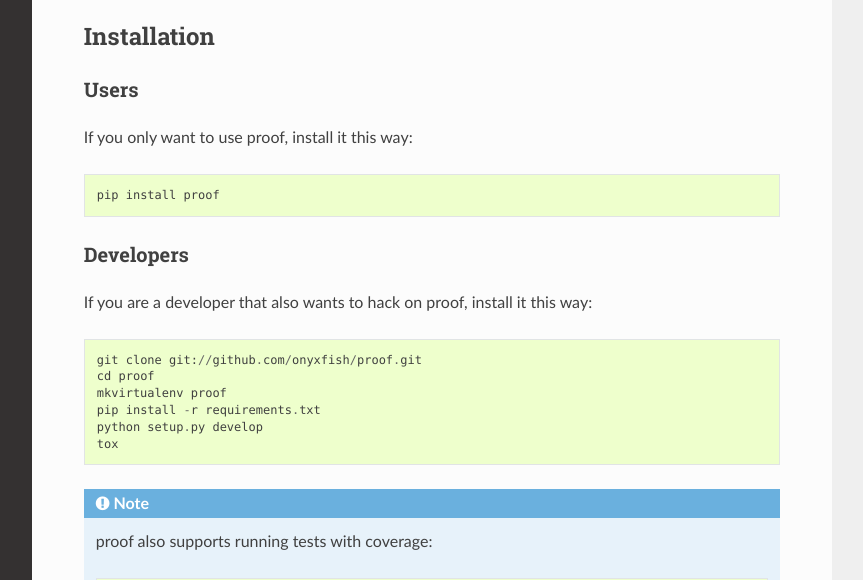
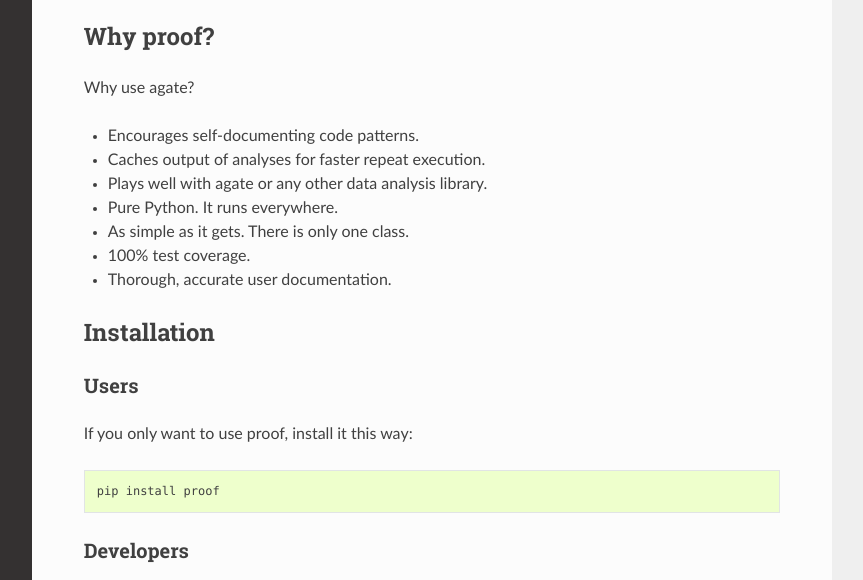
Before and after one commit to wireservice/proof, a Sphinx documentation site: the page built from docs/index.rst, in a window 1280 px wide and 900 px high, cut to the strip 320-900 px from the top of the window. Shown: the whole strip, without its empty margins (268-1131 px from the left). Built offline with Sphinx 7.4.7 and the Read the Docs theme 2.0.0, drawn with Linux system fonts in a browser that asks for light colours.

Commit message:
Add a 'why proof?' section.

```diff
--- a/docs/index.rst
+++ b/docs/index.rst
@@ -6,6 +6,19 @@ About
 =====
 
 .. include:: ../README
+
+Why proof?
+==========
+
+Why use agate?
+
+* Encourages self-documenting code patterns.
+* Caches output of analyses for faster repeat execution.
+* Plays well with agate or any other data analysis library.
+* Pure Python. It runs everywhere.
+* As simple as it gets. There is only one class.
+* 100% test coverage.
+* Thorough, accurate user documentation.
 
 Installation
 ============
```
